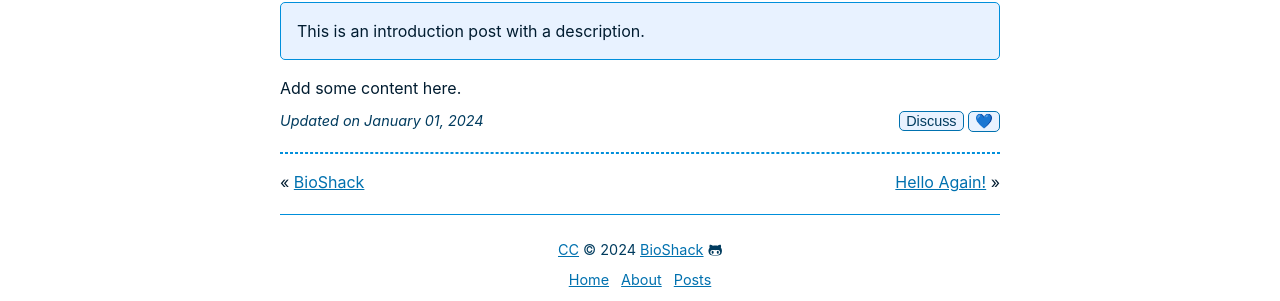
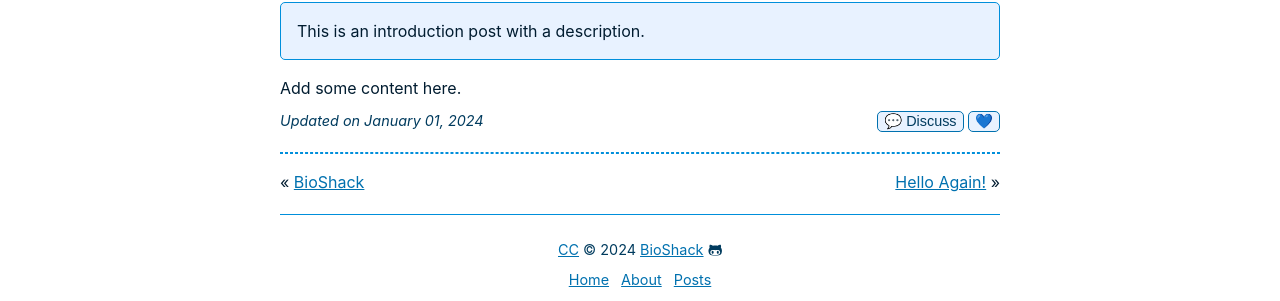
Before and after one commit to megdna/pond, a Jekyll site: the page built from _posts/2024-01-01-hello-world.md, in a window 1280 px wide. Shown: the part 245-546 px from the top of the page. Built offline with Jekyll 4.4.1, drawn with Linux system fonts in a browser that asks for light colours; a script that is not in the unit is left out.

Commit message:
Update theme

```diff
--- a/_includes/footer.html
+++ b/_includes/footer.html
@@ -18,6 +18,6 @@
 {% endif %}
 
 {% if site.tinylytics %}
-<script src="https://tinylytics.app/embed/{{ site.tinylytics }}.js?hits&kudos=💙" defer></script>
-<p class="tinylytics_hits"></p>
+<script src="https://tinylytics.app/embed/{{ site.tinylytics }}.js?countries&hits&kudos=💙" defer></script>
+<p class="tinylytics_countries"></p>
 {% endif %}
--- a/_layouts/post.html
+++ b/_layouts/post.html
@@ -5,6 +5,6 @@
 {% if page.description %}<div class="notice">{{ page.description }}</div>{% endif %}
 {% if page.show %}<figure><img alt="{{ page.alt }}" src="{{ page.image | prepend: site.baseurl | prepend: site.url }}"><figcaption>{{ page.caption }}</figcaption></figure>{% endif %}
 {{ content }}
-{% if page.date %}<cite>Updated on {{page.date | date: "%B %d, %Y"}}</cite><div class="next"><a href="https://github.com/{{ site.github }}" target="_blank"><button>Discuss</button></a> <button class="tinylytics_kudos">💙</button></div><hr>{% endif %}
+{% if page.date %}<cite>Updated on {{page.date | date: "%B %d, %Y"}}</cite><div class="next"><a href="https://github.com/{{ site.github }}" target="_blank"><button>💬 Discuss</button></a> <button class="tinylytics_kudos">💙</button></div><hr>{% endif %}
 {% if page.previous.url %}&laquo; <a href="{{ page.previous.url | prepend: site.baseurl | prepend: site.url }}">{{ page.previous.title }}</a>{% endif %}
 {% if page.next.url %}<div class="next"><a href="{{ page.next.url | prepend: site.baseurl | prepend: site.url }}">{{ page.next.title }}</a> &raquo;</div>{% endif %}
```
